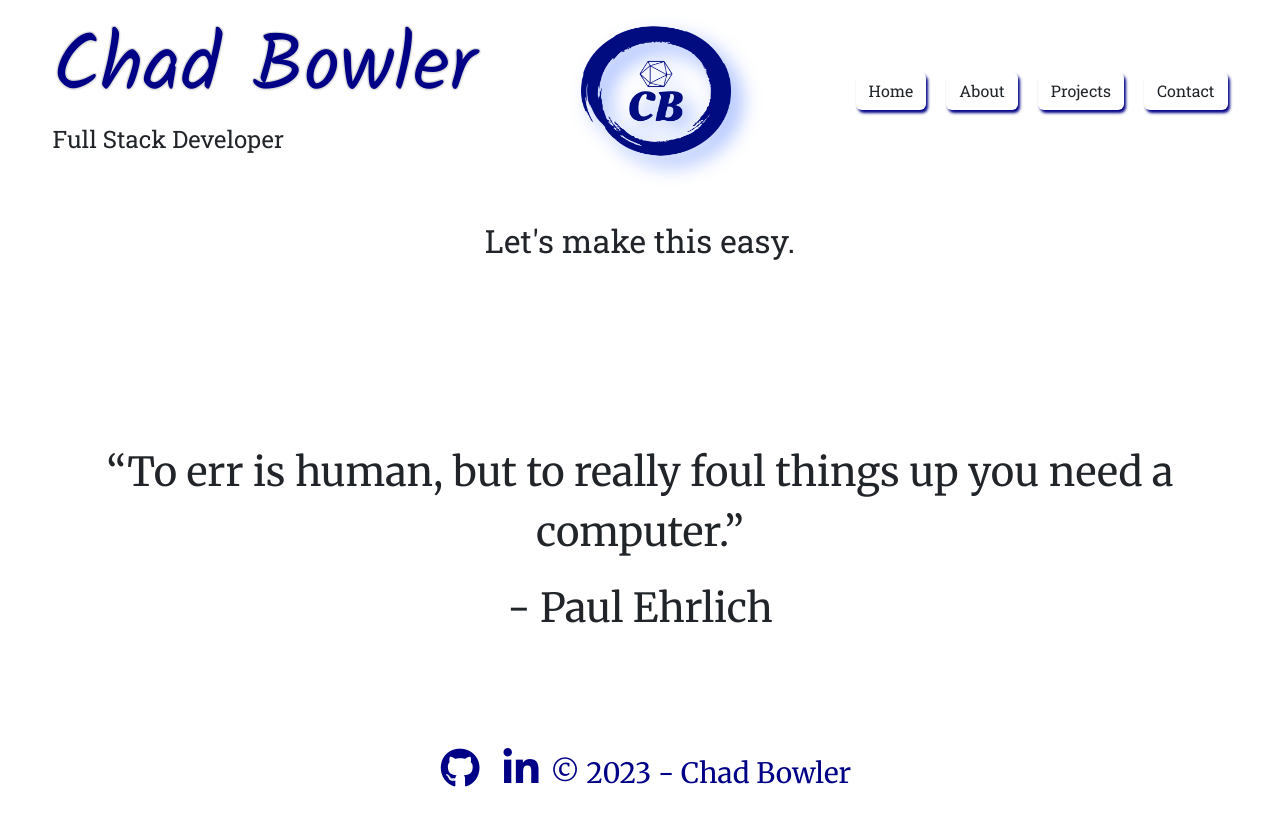
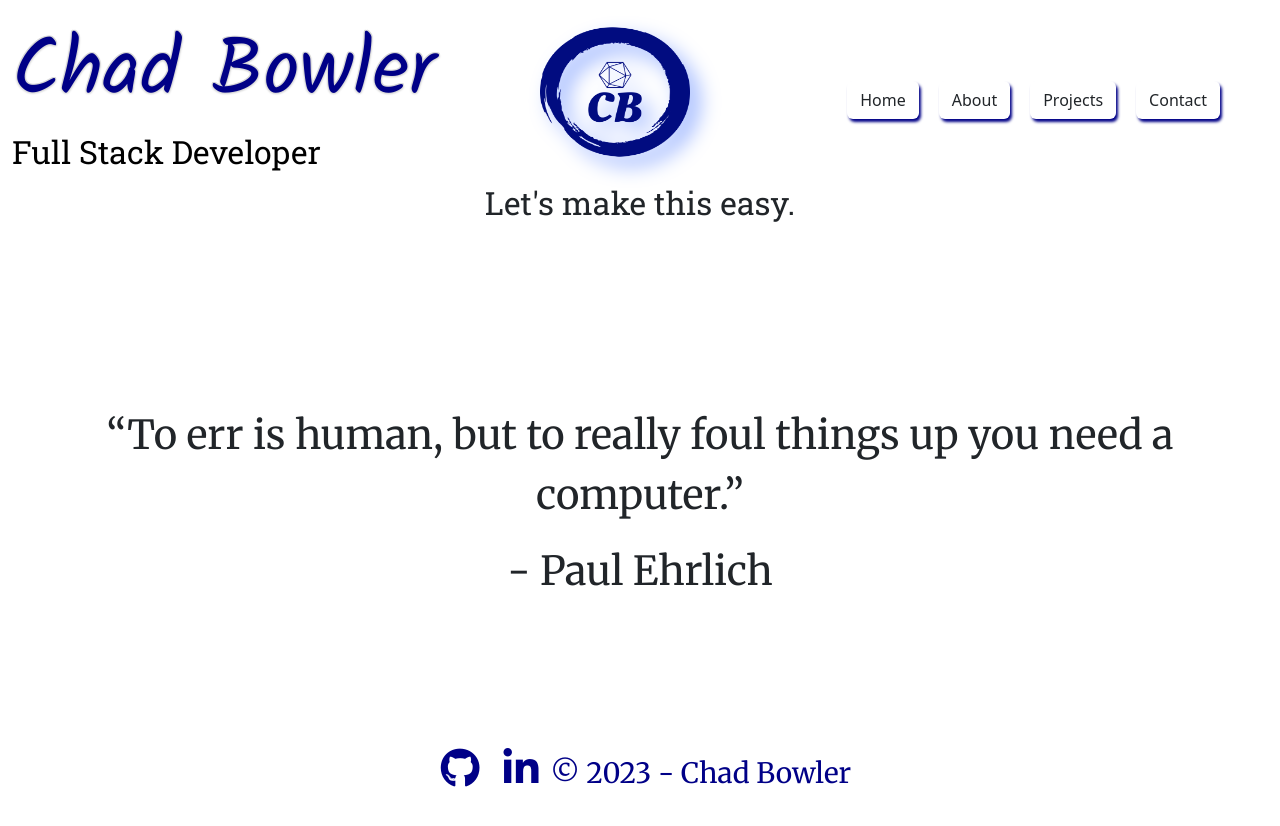
Before and after one commit to ChadBowler/CB-Portfolio, a React (Create React App) app: page / in a window 1280 px wide. Shown: the top 826 px of the page. Built offline with nearby package versions, Linux system fonts and the light colour scheme; no server answers.

Commit message:
added hamburger menu to navigation, integrated react-bootstrap

```diff
--- a/package.json
+++ b/package.json
@@ -7,9 +7,11 @@
     "@testing-library/jest-dom": "^5.17.0",
     "@testing-library/react": "^13.4.0",
     "@testing-library/user-event": "^13.5.0",
+    "bootstrap": "^5.3.1",
     "localforage": "^1.10.0",
     "match-sorter": "^6.3.1",
     "react": "^18.2.0",
+    "react-bootstrap": "^2.8.0",
     "react-dom": "^18.2.0",
     "react-router-dom": "^6.14.2",
     "react-scripts": "^5.0.1",
--- a/public/index.html
+++ b/public/index.html
@@ -14,7 +14,7 @@
     <link rel="preconnect" href="https://fonts.googleapis.com">
     <link rel="preconnect" href="https://fonts.gstatic.com" crossorigin>
     <link href="https://fonts.googleapis.com/css2?family=Anton&family=Kalam&family=Merriweather&family=Roboto+Slab&display=swap" rel="stylesheet">
-    <link href="https://cdn.jsdelivr.net/npm/bootstrap@5.3.0/dist/css/bootstrap.min.css" rel="stylesheet" integrity="sha384-9ndCyUaIbzAi2FUVXJi0CjmCapSmO7SnpJef0486qhLnuZ2cdeRhO02iuK6FUUVM" crossorigin="anonymous">
+    <!-- <link href="https://cdn.jsdelivr.net/npm/bootstrap@5.3.0/dist/css/bootstrap.min.css" rel="stylesheet" integrity="sha384-9ndCyUaIbzAi2FUVXJi0CjmCapSmO7SnpJef0486qhLnuZ2cdeRhO02iuK6FUUVM" crossorigin="anonymous"> -->
     <!--
       manifest.json provides metadata used when your web app is installed on a
       user's mobile device or desktop. See https://developers.google.com/web/fundamentals/web-app-manifest/
--- a/src/Header.js
+++ /dev/null
@@ -1,9 +0,0 @@
-const Header = () => {
-    return (
-        <div className="header">
-            <h1></h1>
-        </div>
-     );
-}
-
-export default Header;
--- a/src/Home.js
+++ b/src/Home.js
@@ -1,17 +1,17 @@
-// import animation from './images/waving-stick-figure.png';
-// import quotes from './data/db.json';
-// import useQuoteTimer from './useQuoteTimer';
+import Container from 'react-bootstrap/Container';
 import QuoteBlock from './QuoteBlock';
 
 const Home = () => {
 
     return (
-        <div className="home container fade-in text-center mt-5">
+        <Container className="home fade-in">
+
             <h2 className="page-title">Let's make this easy.</h2>
 
             <QuoteBlock />
 
-        </div>
+        </Container>
+
 
      );
 }
--- a/src/Layout.js
+++ b/src/Layout.js
@@ -1,13 +1,11 @@
-import Navbar from './Navbar';
-import Header from './Header';
+import Navigation from './Navigation';
 import { Outlet } from 'react-router-dom';
 import Footer from './Footer';
 
 const Layout = () => {
     return (
         <div className="App">
-            <Header title="CB Portfolio" />
-            <Navbar />
+            <Navigation />
             <Outlet />
             <Footer />
         </div>
--- a/src/Navbar.js
+++ /dev/null
@@ -1,23 +0,0 @@
-import { Link } from 'react-router-dom';
-import logo from './images/cb-logo.png';
-
-const Navbar = () => {
-    return (
-        <nav className="navbar">
-            <div className="title">
-                <h1>Chad Bowler</h1>
-                <h4 className='subtitle'>Full Stack Developer</h4>
-            </div>
-
-            <img src={logo} alt="logo" />
-            <div className="links">
-                <Link to='/' className='btn'>Home</Link>
-                <Link to='/about' className='btn'>About</Link>
-                <Link to='/projects' className='btn'>Projects</Link>
-                <Link to='/contact' className='btn'>Contact</Link>
-            </div>
-        </nav>
-     );
-}
-
-export default Navbar;
--- /dev/null
+++ b/src/Navigation.js
@@ -0,0 +1,79 @@
+import { Link } from 'react-router-dom';
+import logo from './images/cb-logo.png';
+import Navbar from 'react-bootstrap/Navbar';
+import Button from 'react-bootstrap/Button';
+import Nav from 'react-bootstrap/Nav';
+import Container from 'react-bootstrap/Container';
+import Row from 'react-bootstrap/Row';
+import Col from 'react-bootstrap/Col';
+import NavDropdown from 'react-bootstrap/NavDropdown';
+import Offcanvas from 'react-bootstrap/Offcanvas';
+
+
+const Navigation = () => {
+    return (
+
+    //     <Navbar expand="lg" className="bg-body-tertiary">
+    //   <Container>
+    //     <Navbar.Brand href="#home">React-Bootstrap</Navbar.Brand>
+    //     <Navbar.Toggle aria-controls="basic-navbar-nav" />
+    //     <Navbar.Collapse id="basic-navbar-nav">
+    //       <Nav className="me-auto">
+    //         <Nav.Link href="#home">Home</Nav.Link>
+    //         <Nav.Link href="#link">Link</Nav.Link>
+    //         <NavDropdown title="Dropdown" id="basic-nav-dropdown">
+    //           <NavDropdown.Item href="#action/3.1">Action</NavDropdown.Item>
+    //           <NavDropdown.Item href="#action/3.2">
+    //             Another action
+    //           </NavDropdown.Item>
+    //           <NavDropdown.Item href="#action/3.3">Something</NavDropdown.Item>
+    //           <NavDropdown.Divider />
+    //           <NavDropdown.Item href="#action/3.4">
+    //             Separated link
+    //           </NavDropdown.Item>
+    //         </NavDropdown>
+    //       </Nav>
+    //     </Navbar.Collapse>
+    //   </Container>
+    // </Navbar>
+    <>
+
+        <Navbar collapseOnSelect className='navigation' expand="lg">
+            <Container fluid className="title">
+                <Navbar.Brand className='name-and-title'>
+                    <span className='my-name'>Chad Bowler</span>
+                    <h2 className='subtitle'>Full Stack Developer</h2>
+                </Navbar.Brand>
+                <Container className='d-none d-lg-flex justify-content-around'>
+                    <img src={logo} alt="logo" />
+                </Container>
+                <Col className='d-flex d-lg-block justify-content-end'>
+                    <Navbar.Toggle aria-controls={`offcanvasNavbar-expand-lg`} />
+                    <Navbar.Offcanvas
+                    id={`offcanvasNavbar-expand-lg`}
+                    aria-labelledby={`offcanvasNavbarLabel-expand-lg`}
+                    placement="end"
+                    >
+                        <Offcanvas.Header closeButton>
+                            <Offcanvas.Title id={`offcanvasNavbarLabel-expand-lg`}>
+                            Links
+                            </Offcanvas.Title>
+                        </Offcanvas.Header>
+                        <Offcanvas.Body>
+                            <Nav className="links m-5">
+                                <Link to='/' className='btn mt-3'>Home</Link>
+                                <Link to='/about' className='btn mt-3'>About</Link>
+                                <Link to='/projects' className='btn mt-3'>Projects</Link>
+                                <Link to='/contact' className='btn mt-3'>Contact</Link>
+                            </Nav>
+                        </Offcanvas.Body>
+                    </Navbar.Offcanvas>
+                </Col>
+            </Container>
+        </Navbar>
+
+        </>
+     );
+}
+
+export default Navigation;
--- a/src/index.css
+++ b/src/index.css
@@ -42,12 +42,22 @@ body::-webkit-scrollbar-corner {
 .navbar {
   display: flex;
   justify-content: space-around;
+  padding-top: 12px;
+  /* max-height: 15%; */
 }
 .navbar a {
   text-decoration: none;
   margin-left: 20px;
 }
-.navbar h1 {
+/* .title {
+  justify-content: flex-start;
+} */
+/* .navbar-nav {
+  display: flex;
+  align-items: center;
+} */
+.my-name {
+  margin: 0;
   font-family: 'Kalam', cursive;
   font-size: 5rem;
   color: #000087;
@@ -56,16 +66,25 @@ body::-webkit-scrollbar-corner {
 				  1px -1px 0 #d8d8d8,
 				  -1px -1px 0 #d8d8d8;
 }
+
 .navbar img {
   height: 150px;
   width: 150px;
   filter: drop-shadow(10px 10px 10px #A4BBFF);
+}
+.sidenav-menu li {
+  list-style-type: none;
+  text-decoration: none;
 }
 .links {
   justify-content: end;
 }
 .links .btn, .btn {
   box-shadow: 2px 3px 3px #000087;
+}
+.btn {
+  padding: 10px;
+  border-radius: 10px;
 }
 .btn:hover {
   background-color: #000087;
@@ -74,6 +93,12 @@ body::-webkit-scrollbar-corner {
 .subtitle, .page-title, .project-title, .btn {
   /* font-family: 'Merriweather', serif; */
   font-family: 'Roboto Slab', serif;
+}
+.subtitle {
+  margin: auto;
+}
+.home {
+  text-align: center;
 }
 .photo-of-me {
   max-width: 600px;
@@ -182,3 +207,18 @@ body::-webkit-scrollbar-corner {
   75% {opacity: 0.8;}
   100% {opacity: 1;}
 }
+@media screen and (max-width: 1200){
+  .my-name {
+    font-size: 4rem !important;
+  }
+}
+@media screen and (max-width: 900){
+  .my-name {
+    font-size: 3rem !important;
+  }
+}
+@media screen and (max-width: 700){
+  .my-name {
+    font-size: 2rem !important;
+  }
+}
```
Also changed, not shown: src/App.js (+2 -8 lines), 1 other file (tests, documents, lock files or other folders).
